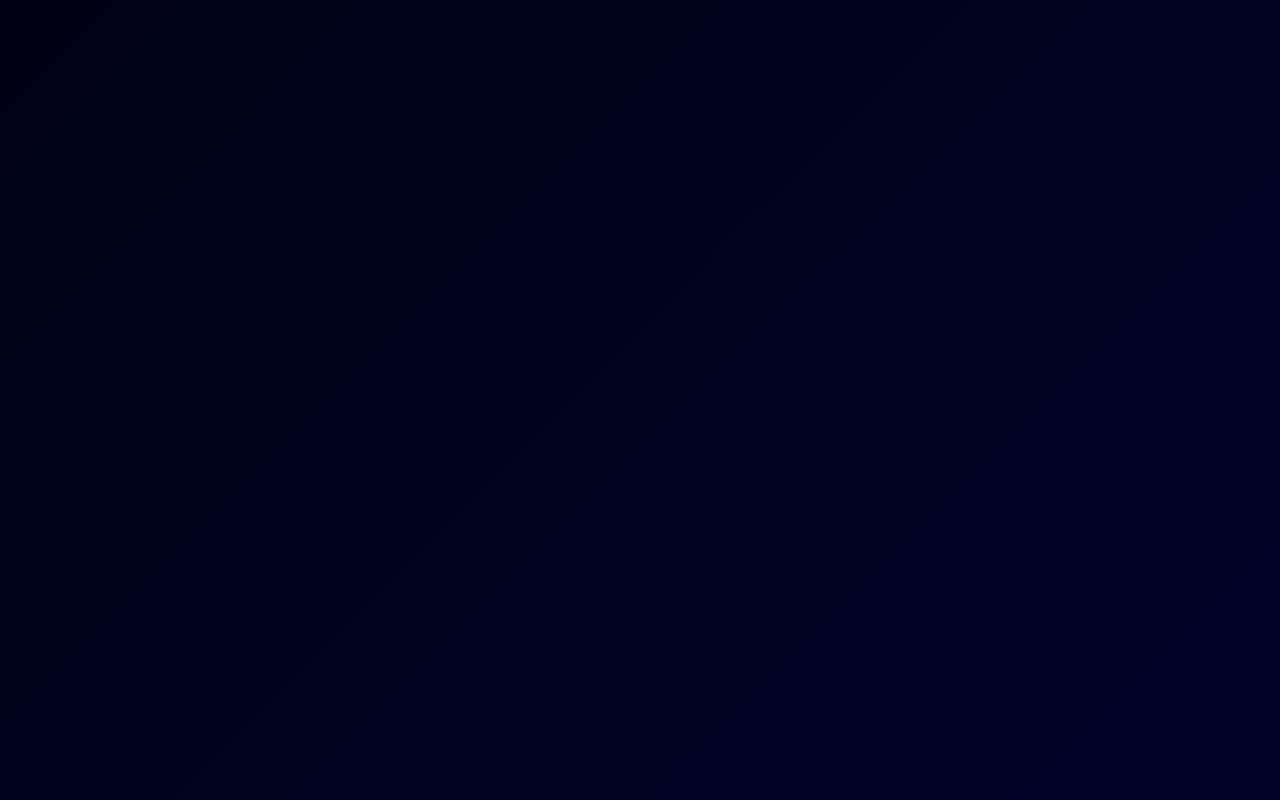
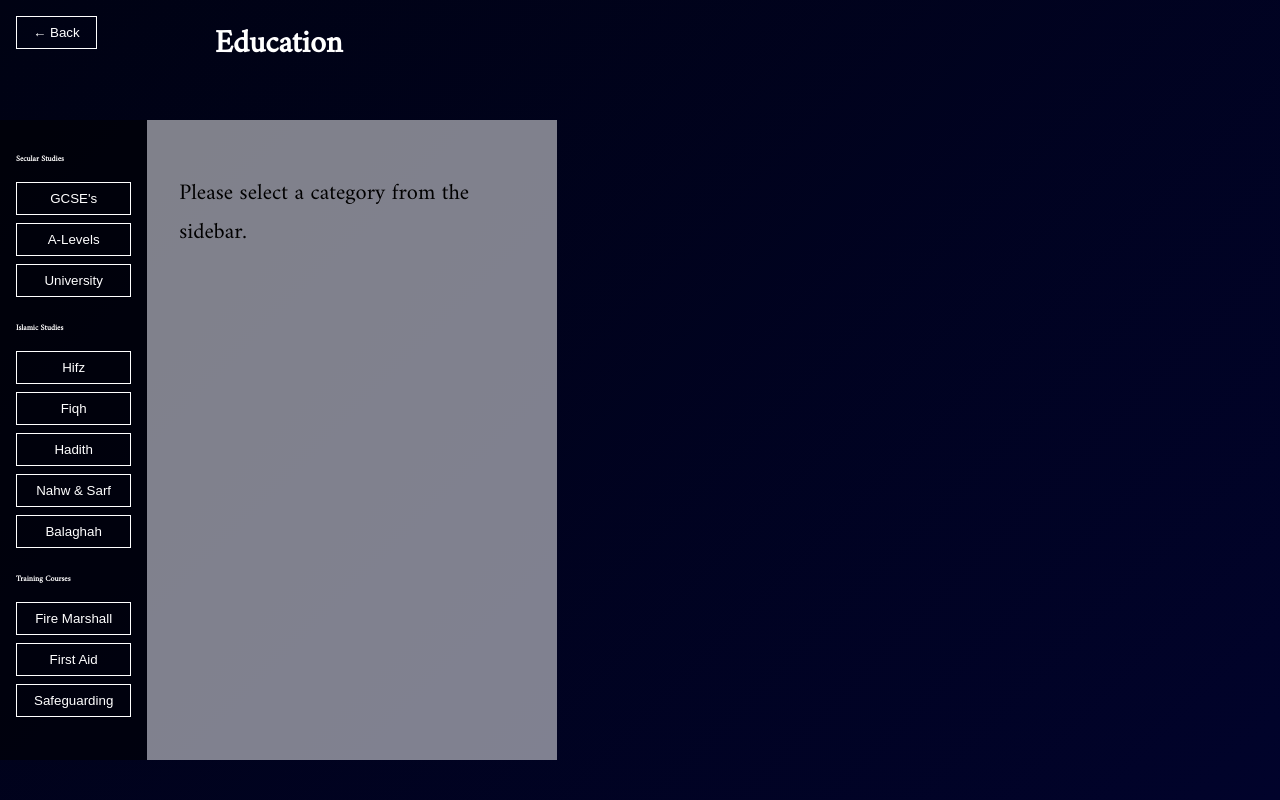
Before and after one commit to usmaan275/portfolio, a React (Create React App) app: page /education in a window 1280 px wide. Before the commit this address had no page. Built offline with nearby package versions, Linux system fonts and the light colour scheme.

Commit message:
education

```diff
--- a/src/App.css
+++ b/src/App.css
@@ -78,6 +78,19 @@ html, body {
   border: 0.3vmin solid white;
 }
 
+.latin-name {
+  font-size: 6vmin;
+  font-weight: bold;
+  padding-bottom: none;
+  margin-bottom: none;
+}
+
+.arabic-name {
+  font-size: 5vmin;
+  padding-top: none;
+  margin-top: none;
+}
+
 .fading-role span {
   font-weight: bold;
   color: #4fc3f7;
@@ -98,7 +111,7 @@ html, body {
   color: white;
   margin-left: 2vw;
   margin-right: 2vw;
-  font-size: 2rem;
+  font-size: 6vmin;
   transition: color 0.3s ease;
 }
 
@@ -146,26 +159,29 @@ html, body {
   );
   animation: spin 3s linear infinite;
   z-index: 0;
+  cursor: pointer;
+
+  max-width: 100%;
+  height: 100%;
+  box-sizing: border-box;
 }
 
 /* The actual card */
 .glow-card {
   position: relative;
   display: flex;
-  flex-direction: column;
   align-items: center;
   justify-content: center;
   color: white;
   background: linear-gradient(135deg, #000213, #01032b);
   border-radius: 0.8vmax;
-  padding: 2rem;
-  font-size: 1.5rem;
-  height: 75%;
+  font-size: 3.5vmin;
   text-align: center;
   font-weight: bold;
   cursor: pointer;
-  overflow: hidden;
   z-index: 1;
+  height: 100%;
+  box-sizing: border-box;
 }
 
 /* Spin animation */
@@ -178,15 +194,83 @@ html, body {
   }
 }
 
-.glow-card:hover {
-  color: #00f0ff;
-  background: #070a41;
-  transition: 1s;
-  z-index: 1;
-}
-
 .glow-wrapper:hover {
   background: #00f0ff;
   transition: 0.8s;
 
+  .glow-card {
+    color: #00f0ff;
+    background: #070a41;
+    transition: 1s;
+    z-index: 1;
+  }
 }
+
+.education-container {
+  height: 100dvh;
+}
+
+.back-button {
+  position: absolute;
+  top: 2vmin;
+  left: 2vmin;
+  padding: 1vmin 2vmin;
+  background: transparent;
+  border: 1px solid white;
+  color: white;
+  cursor: pointer;
+}
+
+.education-title {
+  text-align: center;
+  margin-top: 2vmin;
+  font-size: 4vmin;
+}
+
+.education-layout {
+  display: flex;
+  margin-top: 6vmin;
+  height: 80%;
+}
+
+.sidebar {
+  width: 25%;
+  background: rgba(0, 0, 0, 0.5);
+  padding: 2vmin;
+  display: flex;
+  flex-direction: column;
+  gap: 1vmin;
+}
+
+.sidebar h3 {
+  font-size: 1vmin;
+  margin-top: 2vmin;
+}
+
+.sidebar button {
+  background: transparent;
+  border: 1px solid white;
+  padding: 1vmin;
+  color: white;
+  cursor: pointer;
+}
+
+.sidebar button.active {
+  background: #00f0ff;
+  color: black;
+  font-weight: bold;
+}
+
+.main-content {
+  width: 75%;
+  background: rgba(255, 255, 255, 0.5);
+  padding: 4vmin;
+  color: black;
+  overflow-y: auto;
+}
+
+.disclaimer {
+  margin-top: 2vmin;
+  font-size: 0.9em;
+  font-style: italic;
+}
--- a/src/App.js
+++ b/src/App.js
@@ -1,6 +1,7 @@
 import './App.css';
 import { BrowserRouter, Routes, Route } from 'react-router-dom';
 import Home from './pages/Home';
+import Education from './pages/Education';
 
 function App() {
   return (
@@ -9,6 +10,7 @@ function App() {
         <Routes>
           <Route index element = {<Home/>}/>
           <Route path="/home" element ={<Home/>}/>
+          <Route path="/education" element ={<Education/>}/>
         </Routes>
       </BrowserRouter>
     </div>
--- /dev/null
+++ b/src/pages/Education.js
@@ -0,0 +1,126 @@
+import React, { useState } from 'react';
+import '../App.css'; // If you're using external styles
+
+function Education() {
+  const [activeSection, setActiveSection] = useState('');
+
+  return (
+    <div className="education-container">
+      {/* Back Button */}
+      <button className="back-button" onClick={() => window.history.back()}>← Back</button>
+
+      {/* Title */}
+      <h1 className="education-title">Education</h1>
+
+      <div className="education-layout">
+        {/* Sidebar */}
+        <div className="sidebar">
+          <h3>Secular Studies</h3>
+          <button onClick={() => setActiveSection('gcse')} className={activeSection === 'gcse' ? 'active' : ''}>GCSE's</button>
+          <button onClick={() => setActiveSection('alevels')} className={activeSection === 'alevels' ? 'active' : ''}>A-Levels</button>
+          <button onClick={() => setActiveSection('uni')} className={activeSection === 'uni' ? 'active' : ''}>University</button>
+
+          <h3>Islamic Studies</h3>
+          <button onClick={() => setActiveSection('hifz')} className={activeSection === 'hifz' ? 'active' : ''}>Hifz</button>
+          <button onClick={() => setActiveSection('fiqh')} className={activeSection === 'fiqh' ? 'active' : ''}>Fiqh</button>
+          <button onClick={() => setActiveSection('hadith')} className={activeSection === 'hadith' ? 'active' : ''}>Hadith</button>
+          <button onClick={() => setActiveSection('nahw')} className={activeSection === 'nahw' ? 'active' : ''}>Nahw & Sarf</button>
+          <button onClick={() => setActiveSection('balaghah')} className={activeSection === 'balaghah' ? 'active' : ''}>Balaghah</button>
+
+          <h3>Training Courses</h3>
+          <button onClick={() => setActiveSection('fire')} className={activeSection === 'fire' ? 'active' : ''}>Fire Marshall</button>
+          <button onClick={() => setActiveSection('firstaid')} className={activeSection === 'firstaid' ? 'active' : ''}>First Aid</button>
+          <button onClick={() => setActiveSection('safeguarding')} className={activeSection === 'safeguarding' ? 'active' : ''}>Safeguarding</button>
+        </div>
+
+        {/* Main Content */}
+        <div className="main-content">
+          {activeSection === '' && <p>Please select a category from the sidebar.</p>}
+
+          {activeSection === 'gcse' && (
+            <div>
+              <h2>GCSEs</h2>
+              <p>I completed my GCSEs with a strong focus on mathematics and sciences, achieving top grades in core subjects.</p>
+            </div>
+          )}
+
+          {activeSection === 'alevels' && (
+            <div>
+              <h2>A-Levels</h2>
+              <p>Studied advanced subjects including Mathematics, Physics, and Computer Science, refining analytical and technical skills.</p>
+            </div>
+          )}
+
+          {activeSection === 'uni' && (
+            <div>
+              <h2>University</h2>
+              <p>Pursued undergraduate education with a concentration in computing and technology, involving research, collaboration, and real-world applications.</p>
+            </div>
+          )}
+
+          {activeSection === 'hifz' && (
+            <div>
+              <h2>Hifz</h2>
+              <p>Completed memorisation of the Quran under qualified scholars with rigorous review and recitation assessments.</p>
+            </div>
+          )}
+
+          {activeSection === 'fiqh' && (
+            <div>
+              <h2>Fiqh</h2>
+              <p>Studied Islamic Jurisprudence across all major schools with focus on legal reasoning, methodology, and modern applications.</p>
+            </div>
+          )}
+
+          {activeSection === 'hadith' && (
+            <div>
+              <h2>Hadith</h2>
+              <p>Covered texts on the sayings and practices of the Prophet (S.A.W.) and his companions, including contextual study and chain authentication.</p>
+            </div>
+          )}
+
+          {activeSection === 'nahw' && (
+            <div>
+              <h2>Nahw & Sarf</h2>
+              <p>Mastered foundational and intermediate Arabic grammar rules essential for Quranic interpretation and classical texts.</p>
+            </div>
+          )}
+
+          {activeSection === 'balaghah' && (
+            <div>
+              <h2>Balaghah</h2>
+              <p>Explored Arabic rhetoric, eloquence, and poetic constructs to appreciate linguistic miracles of the Quran.</p>
+            </div>
+          )}
+
+          {activeSection === 'fire' && (
+            <div>
+              <h2>Fire Marshall Training</h2>
+              <p>Certified in fire safety, risk assessment, and emergency response procedures to maintain workplace safety standards.</p>
+            </div>
+          )}
+
+          {activeSection === 'firstaid' && (
+            <div>
+              <h2>First Aid Training</h2>
+              <p>Trained in first response techniques including CPR, wound management, and emergency care.</p>
+            </div>
+          )}
+
+          {activeSection === 'safeguarding' && (
+            <div>
+              <h2>Safeguarding Training</h2>
+              <p>Completed safeguarding certification with emphasis on protecting vulnerable individuals and ensuring safe environments.</p>
+            </div>
+          )}
+
+          {activeSection && (
+            <p className="disclaimer">* References and certifications available upon request.</p>
+          )}
+        </div>
+      </div>
+    </div>
+  );
+}
+
+export default Education;
--- a/src/pages/Home.js
+++ b/src/pages/Home.js
@@ -1,10 +1,12 @@
 // src/pages/ProfileLanding.js
-import React, { useEffect, useState, useRef } from 'react';
+import React, { useEffect, useState } from 'react';
+import { useNavigate } from 'react-router-dom';
 import '../App.css';
 import profilePic from '../logo.svg'; // Your image
 import { FaEnvelope, FaLinkedin, FaGithub } from 'react-icons/fa';
 
 function Home() {
+  const navigate = useNavigate();
   const [currentRoleIndex, setCurrentRoleIndex] = useState(0);
   const [fade, setFade] = useState(true);
   const roles = ["Software Engineer", "Data Scientist", "AI Researcher", "Web Developer"];
@@ -27,7 +29,8 @@ function Home() {
         <div className="profile-background">
           <div className="profile">
             <img className="profile-pic" src={profilePic} alt="Usmaan Afzal" />
-            <h1>Usmaan Afzal</h1>
+            <div className="latin-name">Usmaan Afzal</div>
+            <div className="arabic-name">عثمان أفضل</div>
             <p>- BSc (Hons) Computer Science and Mathematics</p>
             <p className="fading-role">- Aspiring <span className={fade ? 'fade-in' : ''}>{roles[currentRoleIndex]}</span></p>
             <p>- Check out my experience and projects! 👉</p>
@@ -44,7 +47,7 @@ function Home() {
       <div className="grid-section">
         <div className="card-grid">
           <div className='glow-wrapper'>
-            <div className="glow-card">Education</div>
+            <div className="glow-card" onClick={() => navigate('/education')}>Education</div>
           </div>
           <div className='glow-wrapper'>
             <div className="glow-card">Projects</div>
```
